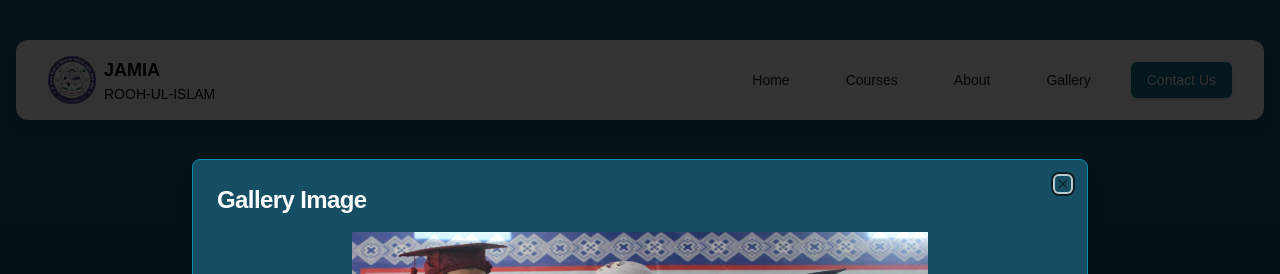
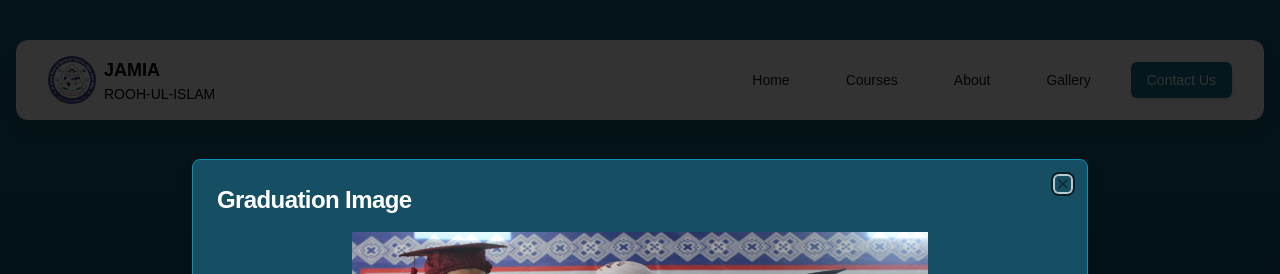
Before and after one commit to Rooh-ul-Islam/Markaz-Website, a Next.js app: page /gallery in a window 1280 px wide. Both pictures are taken after a click on the button 229 px from the left and 493 px from the top of the page. Shown: the top 274 px of the page. Built offline with nearby package versions, Linux system fonts and the light colour scheme.

Commit message:
Update page.tsx

```diff
--- a/src/app/gallery/page.tsx
+++ b/src/app/gallery/page.tsx
@@ -1,41 +1,40 @@
-"use client";
+"use client"
 
-import { Button } from "@/components/ui/button";
-import { Card, CardContent } from "@/components/ui/card";
-import {
-	Dialog,
-	DialogContent,
-	DialogHeader,
-	DialogTitle,
-	DialogTrigger,
-} from "@/components/ui/dialog";
-import { motion } from "framer-motion";
-import Image from "next/image";
-import { useState } from "react";
+import { Button } from "@/components/ui/button"
+import { Card, CardContent } from "@/components/ui/card"
+import { Dialog, DialogContent, DialogHeader, DialogTitle, DialogTrigger } from "@/components/ui/dialog"
+import { motion } from "framer-motion"
+import Image from "next/image"
+import { useState } from "react"
 
 export default function GalleryPage() {
-	const [selectedImage, setSelectedImage] = useState<string | null>(null);
+  const [selectedImage, setSelectedImage] = useState<string | null>(null)
 
   const horizontalImages = [
-		{ src: "/grad.jpeg", alt: "Gallery Image" },
-		{ src: "/com.jpeg", alt: "Gallery Image" },
-		{ src: "/trip.jpeg", alt: "Gallery Image" },
-		{ src: "/visits.jpeg", alt: "Gallery Image" },
-		{ src: "/tailor.jpeg", alt: "Gallery Image" },
-		{ src: "/plantation.jpeg", alt: "Gallery Image" },
-		{ src: "/1.jpeg", alt: "Gallery Image" },
-		{ src: "/2.jpeg", alt: "Gallery Image" },
-		{ src: "/3.jpeg", alt: "Gallery Image" },
-		{ src: "/4.jpeg", alt: "Gallery Image" },
-		{ src: "/5.jpeg", alt: "Gallery Image" },
-		{ src: "/6.jpeg", alt: "Gallery Image" },
-		{ src: "/7.jpeg", alt: "Gallery Image" },
-		{ src: "/8.jpeg", alt: "Gallery Image" },
-		{ src: "/11.jpeg", alt: "Gallery Image" },
-		{ src: "/12.jpeg", alt: "Gallery Image" },
-		{ src: "/14.jpeg", alt: "Gallery Image" },
-		{ src: "/15.jpeg", alt: "Gallery Image" },
-	];
+    { src: "/grad.jpeg", alt: "Graduation Image" },
+    { src: "/com.jpeg", alt: "Community Image" },
+    { src: "/trip.jpeg", alt: "Trip Image" },
+    { src: "/visits.jpeg", alt: "Visits Image" },
+    { src: "/tailor.jpeg", alt: "Tailor Image" },
+    { src: "/plantation.jpeg", alt: "Plantation Image" },
+    { src: "/1.jpeg", alt: "Nature Scene 1" },
+    { src: "/2.jpeg", alt: "Nature Scene 2" },
+    { src: "/3.jpeg", alt: "Event 1" },
+    { src: "/4.jpeg", alt: "Travel Destination 1" },
+    { src: "/5.jpeg", alt: "People 1" },
+    { src: "/6.jpeg", alt: "Nature Scene 3" },
+    { src: "/7.jpeg", alt: "Event 2" },
+    { src: "/8.jpeg", alt: "Travel Destination 2" },
+    { src: "/11.jpeg", alt: "People 2" },
+    { src: "/12.jpeg", alt: "Nature Scene 4" },
+    { src: "/13.jpeg", alt: "Nature Scene 5" },
+    { src: "/14.jpeg", alt: "Event 3" },
+    { src: "/15.jpeg", alt: "Travel Destination 3" },
+    { src: "/16.jpeg", alt: "Gallery Image 16" },
+    { src: "/17.jpeg", alt: "Gallery Image 17" },
+    { src: "/18.jpeg", alt: "Gallery Image 18" },
+    { src: "/19.jpeg", alt: "Gallery Image 19" },
+  ]
 
   return (
     <div className="min-h-screen bg-gradient-to-b from-cyan-800 to-cyan-900 text-white py-12 px-4 sm:px-6 lg:px-8">
@@ -45,9 +44,7 @@ export default function GalleryPage() {
         transition={{ duration: 0.8, ease: "easeOut" }}
         className="max-w-7xl mx-auto"
       >
-				<h1 className="text-5xl md:text-6xl font-bold text-center mb-16 mt-44 text-white drop-shadow-lg">
-					Gallery
-				</h1>
+        <h1 className="text-5xl md:text-6xl font-bold text-center mb-16 mt-44 text-white drop-shadow-lg">Gallery</h1>
 
         <motion.div
           initial={{ opacity: 0, y: 50 }}
@@ -57,11 +54,7 @@ export default function GalleryPage() {
         >
           <div className="grid grid-cols-1 md:grid-cols-2 lg:grid-cols-3 gap-4">
             {horizontalImages.map((image, index) => (
-							<motion.div
-								key={index}
-								whileHover={{ scale: 1.05 }}
-								whileTap={{ scale: 0.95 }}
-							>
+              <motion.div key={index} whileHover={{ scale: 1.05 }} whileTap={{ scale: 0.95 }}>
                 <Card className="bg-cyan-800 border-cyan-600 shadow-lg overflow-hidden">
                   <CardContent className="p-0">
                     <Dialog>
@@ -73,29 +66,25 @@ export default function GalleryPage() {
                         >
                           <div className="w-full h-72 relative">
                             <Image
-															src={image.src}
+                              src={image.src || "/placeholder.svg"}
                               alt={image.alt}
-															layout="fill"
-															objectFit="cover"
-															className="transition-transform duration-300 hover:scale-110"
+                              fill
+                              className="object-cover transition-transform duration-300 hover:scale-110"
                             />
                           </div>
                         </Button>
                       </DialogTrigger>
                       <DialogContent className="max-w-4xl bg-cyan-900 border-cyan-600">
                         <DialogHeader>
-													<DialogTitle className="text-2xl font-bold text-white">
-														{image.alt}
-													</DialogTitle>
+                          <DialogTitle className="text-2xl font-bold text-white">{image.alt}</DialogTitle>
                         </DialogHeader>
                         {selectedImage && (
                           <div className="relative w-full h-96">
                             <Image
-															src={selectedImage}
+                              src={selectedImage || "/placeholder.svg"}
                               alt={image.alt}
-															layout="fill"
-															objectFit="contain"
-															className="w-full h-full"
+                              fill
+                              className="object-contain w-full h-full"
                             />
                           </div>
                         )}
@@ -109,5 +98,5 @@ export default function GalleryPage() {
         </motion.div>
       </motion.div>
     </div>
-	);
+  )
 }
```
Lines whose indentation alone changed are shown as unchanged.
